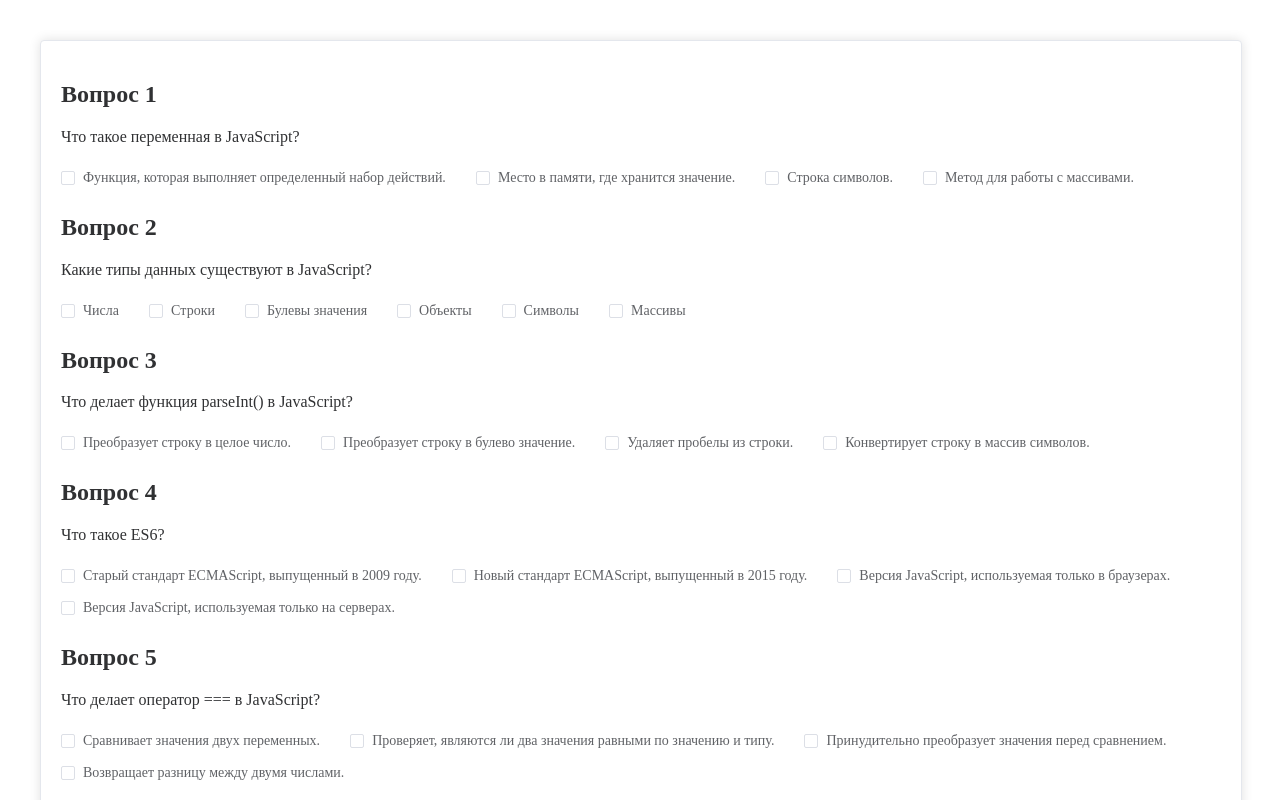
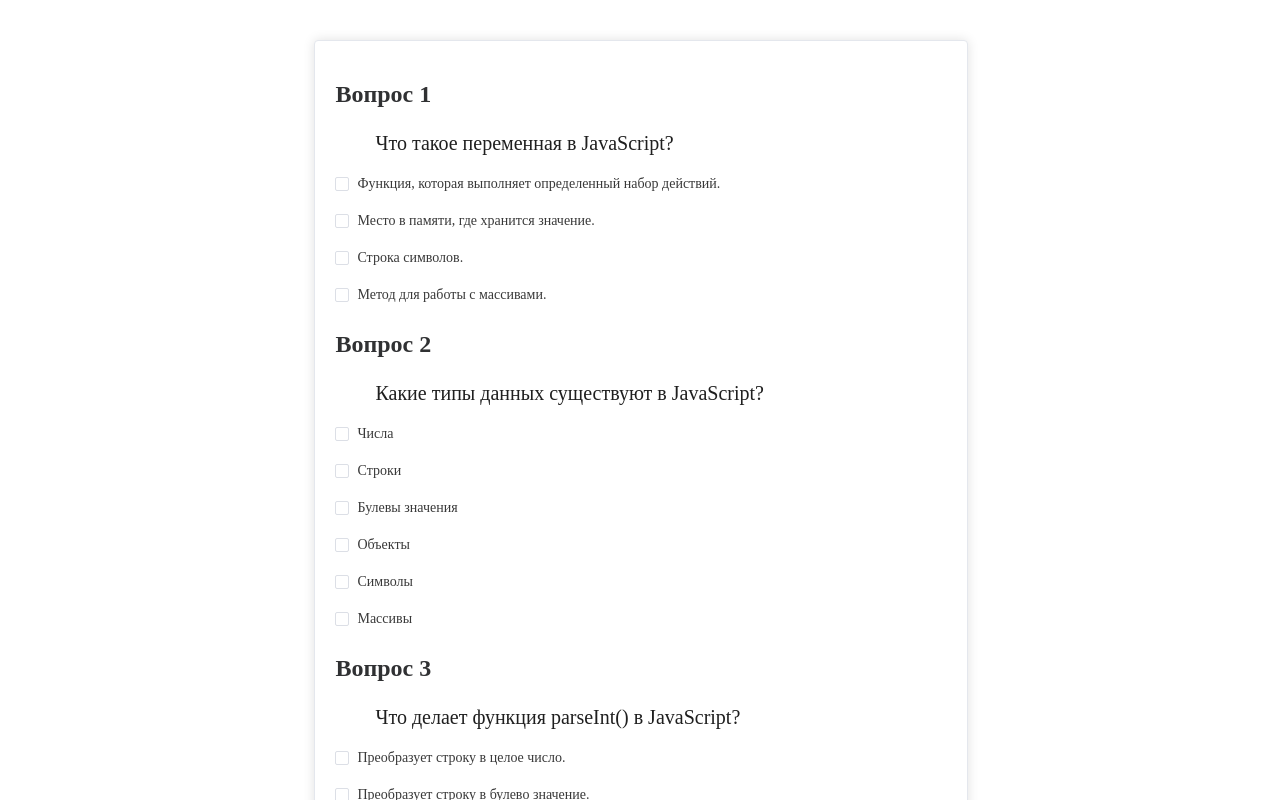
Before and after one commit to ushink/test-vue, a Vue app: page / in a window 1280 px wide. Shown: the top 800 px of the page. Built offline with nearby package versions, Linux system fonts and the light colour scheme.

Commit message:
layout | alert если тест пройден

```diff
--- a/src/components/QuizComponent.vue
+++ b/src/components/QuizComponent.vue
@@ -1,5 +1,5 @@
 <script setup lang="ts">
-import type { Quiz } from '@/mock/MockQuizData'
+import { MockRightData, type Quiz } from '@/mock/MockQuizData'
 import { ElCard, ElCheckboxGroup, ElCheckbox, ElButton } from 'element-plus'
 import { ref } from 'vue'
 
@@ -10,7 +10,14 @@ const { quiz } = defineProps<{
 const answers = ref([])
 
 function submitAnswers() {
-  console.log('submit', answers.value)
+  const userAnswer = JSON.stringify(answers.value).replace(/\bnull\b\s*,/, '')
+  const trueAnswer = JSON.stringify(MockRightData)
+
+  if (userAnswer === trueAnswer) {
+    alert('Okay!')
+  } else {
+    alert('Oops! You have some mistakes.')
+  }
 }
 </script>
 
@@ -18,12 +25,13 @@ function submitAnswers() {
   <el-card class="quiz-card">
     <div v-for="el in quiz" :key="el.id">
       <h2>{{ el.title }}</h2>
-      <p>{{ el.questionText }}</p>
-      <el-checkbox-group v-model="answers[el.id]" fill="primary">
+      <p class="question">{{ el.questionText }}</p>
+      <el-checkbox-group v-model="answers[el.id]" fill="primary" class="options-box">
         <el-checkbox
           v-for="(option, optionIndex) in el.options"
           :label="optionIndex"
           :key="optionIndex"
+          class="option"
           >{{ option }}</el-checkbox
         >
       </el-checkbox-group>
@@ -37,4 +45,23 @@ function submitAnswers() {
   width: 100%;
   margin: auto;
 }
+.question {
+  margin-bottom: 10px;
+  font-size: 20px;
+  color: #1f1f1f;
+  line-height: 1.5;
+  text-indent: 2em;
+  word-break: break-all;
+}
+
+.options-box {
+  display: flex;
+  flex-direction: column;
+  gap: 5px;
+}
+.option {
+  font-size: 18px;
+  color: #393939;
+  line-height: 1.5;
+}
 </style>
--- a/src/mock/MockQuizData.ts
+++ b/src/mock/MockQuizData.ts
@@ -94,3 +94,5 @@ export const MockQuizData: Quiz[] = [
     right: ['Создает новую переменную, которую нельзя изменить после ее объявления.']
   }
 ]
+
+export const MockRightData: number[][] = [[1], [0, 1, 2, 3, 4], [0], [1], [1], [1], [0], [3]]
```
